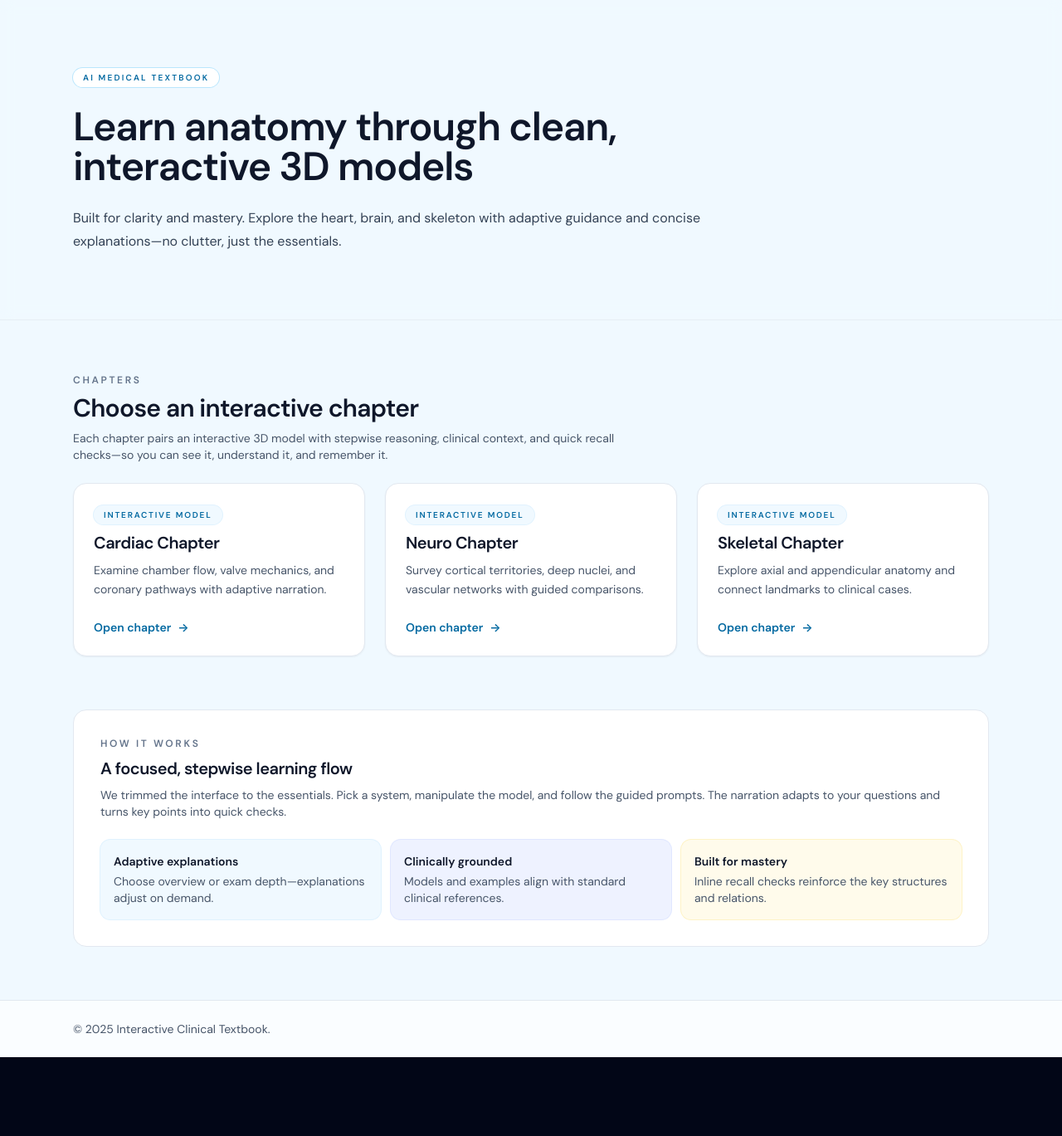
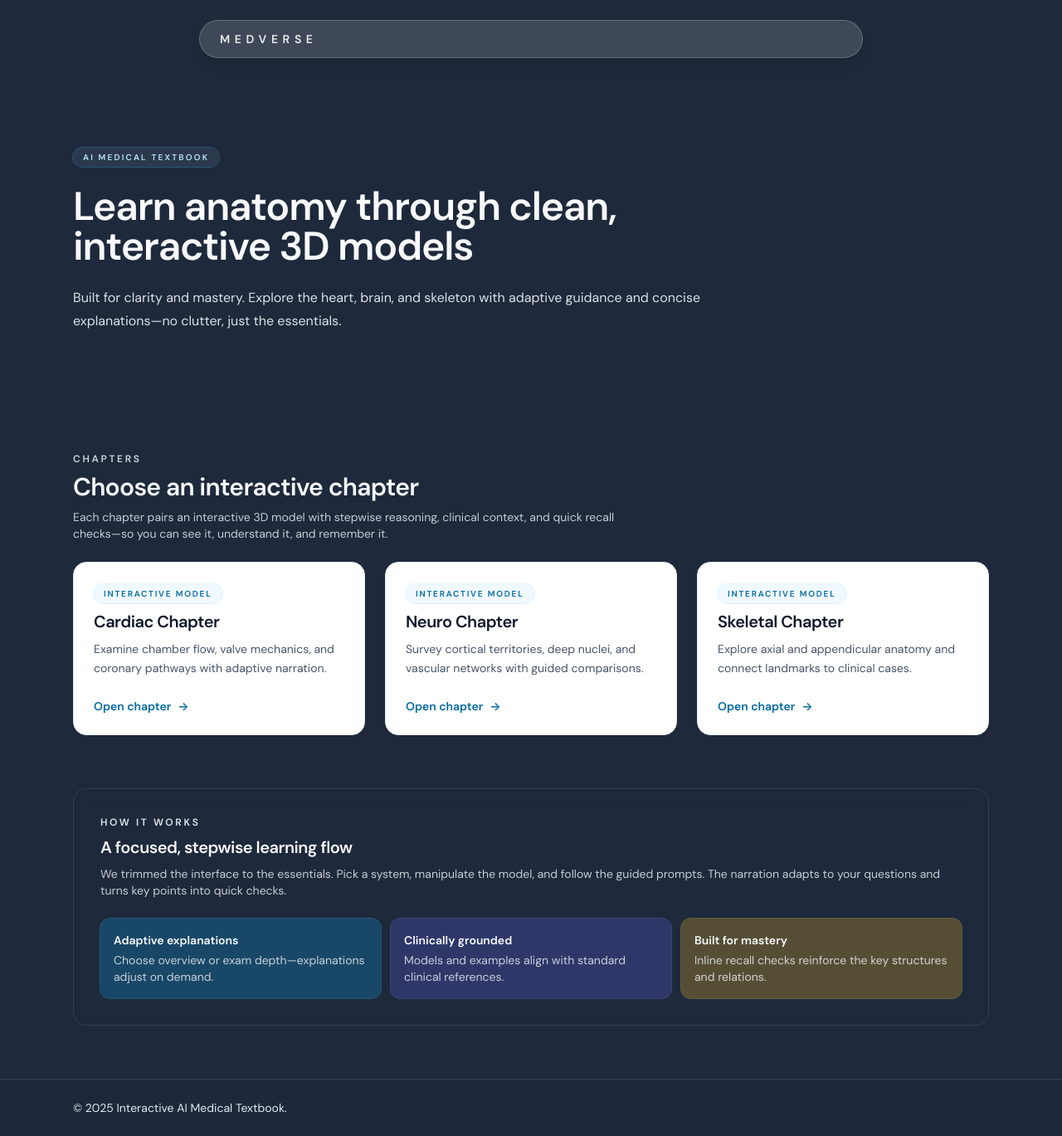
Before and after one commit to decaylee13/Anatomy_View, a React (Vite) app in the folder frontend/: page / in a window 1280 px wide. Shown: the whole page at 83% size. Before the commit the page ends 1274 px from the top, so only its background shows below. Built offline with nearby package versions, Linux system fonts and the light colour scheme.

Commit message:
updated ui

```diff
--- a/frontend/src/App.jsx
+++ b/frontend/src/App.jsx
@@ -1,23 +1,42 @@
 import { useEffect, useState } from 'react';
-import { Navigate, Route, Routes } from 'react-router-dom';
+import { Navigate, Route, Routes, useLocation } from 'react-router-dom';
 
 import Home from './Home.jsx';
 import HeartExperience from './HeartExperience.jsx';
 import BrainExperience from './BrainExperience.jsx';
 import SkeletonExperience from './SkeletonExperience.jsx';
 import MedverseIntro from './components/MedverseIntro.jsx';
+import MedverseNavbar from './components/MedverseNavbar.jsx';
 
 function App() {
-  const [showIntro, setShowIntro] = useState(true);
+  const location = useLocation();
+  const [showIntro, setShowIntro] = useState(() => location.pathname === '/');
 
   useEffect(() => {
-    const timer = window.setTimeout(() => setShowIntro(false), 2200);
+    if (location.pathname !== '/') {
+      setShowIntro(false);
+      return undefined;
+    }
+
+    setShowIntro(true);
+
+    if (typeof window === 'undefined') {
+      return undefined;
+    }
+
+    const timer = window.setTimeout(() => {
+      setShowIntro(false);
+    }, 2200);
+
     return () => window.clearTimeout(timer);
-  }, []);
+  }, [location.pathname]);
+
+  const showNavbar = location.pathname === '/';
 
   return (
     <>
       {showIntro && <MedverseIntro />}
+      {showNavbar && <MedverseNavbar />}
       <Routes>
         <Route path="/" element={<Home />} />
         <Route path="/heart" element={<HeartExperience />} />
--- a/frontend/src/Home.jsx
+++ b/frontend/src/Home.jsx
@@ -48,20 +48,20 @@ function ChapterCard({ chapter }) {
 
 export default function Home() {
   return (
-    <div className="relative min-h-screen overflow-x-hidden overflow-y-auto bg-sky-50 text-slate-800">
-      <div className="pointer-events-none absolute inset-0 -z-10 bg-[radial-gradient(80rem_40rem_at_-10%_-10%,rgba(14,165,233,0.12),transparent_60%)]" />
-      <div className="pointer-events-none absolute inset-0 -z-10 bg-[radial-gradient(60rem_30rem_at_110%_0%,rgba(99,102,241,0.1),transparent_60%)]" />
+    <div className="relative min-h-screen overflow-x-hidden overflow-y-auto bg-slate-800 text-slate-100">
+      <div className="pointer-events-none absolute inset-0 -z-10 bg-[radial-gradient(80rem_40rem_at_-10%_-10%,rgba(147,197,253,0.2),transparent_60%)]" />
+      <div className="pointer-events-none absolute inset-0 -z-10 bg-[radial-gradient(60rem_30rem_at_110%_0%,rgba(165,243,252,0.18),transparent_60%)]" />
 
-      <header className="border-b border-slate-200/70 bg-sky-50/70 backdrop-blur">
-        <div className="mx-auto w-full max-w-6xl px-6 py-16 lg:py-20">
+      <header className="pt-28">
+        <div className="mx-auto w-full max-w-6xl px-6 pb-16 pt-12 lg:pb-20 lg:pt-16">
           <div className="max-w-3xl space-y-6">
-            <p className="inline-flex items-center rounded-full bg-white px-3 py-1 text-[10px] font-semibold uppercase tracking-[0.22em] text-sky-700 ring-1 ring-sky-200">
+            <p className="inline-flex items-center rounded-full bg-slate-700/70 px-3 py-1 text-[10px] font-semibold uppercase tracking-[0.22em] text-sky-200 ring-1 ring-sky-400/30">
               AI Medical Textbook
             </p>
-            <h1 className="text-4xl font-semibold leading-tight text-slate-900 sm:text-5xl">
+            <h1 className="text-4xl font-semibold leading-tight text-slate-50 sm:text-5xl">
               Learn anatomy through clean, interactive 3D models
             </h1>
-            <p className="text-base leading-7 text-slate-700">
+            <p className="text-base leading-7 text-slate-100/90">
               Built for clarity and mastery. Explore the heart, brain, and skeleton with adaptive guidance and concise
               explanations—no clutter, just the essentials.
             </p>
@@ -70,13 +70,13 @@ export default function Home() {
       </header>
 
       <main className="mx-auto w-full max-w-6xl px-6 py-12 lg:py-16">
-        <section aria-labelledby="chapters-heading" className="space-y-6">
+        <section id="chapters" aria-labelledby="chapters-heading" className="space-y-6">
           <div className="flex flex-col gap-2">
-            <p className="text-xs font-semibold uppercase tracking-[0.22em] text-slate-500" id="chapters-heading">
+            <p className="text-xs font-semibold uppercase tracking-[0.22em] text-slate-200/90" id="chapters-heading">
               Chapters
             </p>
-            <h2 className="text-2xl font-semibold text-slate-900 sm:text-3xl">Choose an interactive chapter</h2>
-            <p className="max-w-2xl text-sm text-slate-600">
+            <h2 className="text-2xl font-semibold text-slate-50 sm:text-3xl">Choose an interactive chapter</h2>
+            <p className="max-w-2xl text-sm text-slate-100/80">
               Each chapter pairs an interactive 3D model with stepwise reasoning, clinical context, and quick recall
               checks—so you can see it, understand it, and remember it.
             </p>
@@ -89,35 +89,35 @@ export default function Home() {
           </div>
         </section>
 
-        <section className="mt-16 grid gap-6 rounded-2xl border border-slate-200 bg-white p-8">
+        <section className="mt-16 grid gap-6 rounded-2xl border border-white/10 bg-white/18 p-8 backdrop-blur">
           <div className="space-y-2">
-            <p className="text-xs font-semibold uppercase tracking-[0.22em] text-slate-500">How it works</p>
-            <h3 className="text-xl font-semibold text-slate-900">A focused, stepwise learning flow</h3>
-            <p className="text-sm text-slate-600">
+            <p className="text-xs font-semibold uppercase tracking-[0.22em] text-slate-200">How it works</p>
+            <h3 className="text-xl font-semibold text-slate-50">A focused, stepwise learning flow</h3>
+            <p className="text-sm text-slate-100/80">
               We trimmed the interface to the essentials. Pick a system, manipulate the model, and follow the guided
               prompts. The narration adapts to your questions and turns key points into quick checks.
             </p>
           </div>
-          <ul className="grid gap-3 text-sm text-slate-700 sm:grid-cols-3">
-            <li className="rounded-xl bg-sky-50 p-4 ring-1 ring-sky-100">
-              <p className="font-semibold text-slate-900">Adaptive explanations</p>
-              <p className="mt-1 text-slate-600">Choose overview or exam depth—explanations adjust on demand.</p>
+          <ul className="grid gap-3 text-sm text-slate-100 sm:grid-cols-3">
+            <li className="rounded-xl bg-sky-500/25 p-4 ring-1 ring-sky-400/30">
+              <p className="font-semibold text-slate-50">Adaptive explanations</p>
+              <p className="mt-1 text-slate-100/80">Choose overview or exam depth—explanations adjust on demand.</p>
             </li>
-            <li className="rounded-xl bg-indigo-50 p-4 ring-1 ring-indigo-100">
-              <p className="font-semibold text-slate-900">Clinically grounded</p>
-              <p className="mt-1 text-slate-600">Models and examples align with standard clinical references.</p>
+            <li className="rounded-xl bg-indigo-500/25 p-4 ring-1 ring-indigo-400/30">
+              <p className="font-semibold text-slate-50">Clinically grounded</p>
+              <p className="mt-1 text-slate-100/80">Models and examples align with standard clinical references.</p>
             </li>
-            <li className="rounded-xl bg-amber-50 p-4 ring-1 ring-amber-100">
-              <p className="font-semibold text-slate-900">Built for mastery</p>
-              <p className="mt-1 text-slate-600">Inline recall checks reinforce the key structures and relations.</p>
+            <li className="rounded-xl bg-amber-400/25 p-4 ring-1 ring-amber-300/30">
+              <p className="font-semibold text-slate-50">Built for mastery</p>
+              <p className="mt-1 text-slate-100/80">Inline recall checks reinforce the key structures and relations.</p>
             </li>
           </ul>
         </section>
       </main>
 
-      <footer className="border-t border-slate-200 bg-white/70">
-        <div className="mx-auto w-full max-w-6xl px-6 py-6 text-sm text-slate-600">
-          <p>© {new Date().getFullYear()} Interactive Clinical Textbook.</p>
+      <footer className="border-t border-white/10 bg-slate-800/85">
+        <div className="mx-auto w-full max-w-6xl px-6 py-6 text-sm text-slate-200">
+          <p>© {new Date().getFullYear()} Interactive AI Medical Textbook.</p>
         </div>
       </footer>
     </div>
--- a/frontend/src/components/MedverseIntro.jsx
+++ b/frontend/src/components/MedverseIntro.jsx
@@ -4,9 +4,9 @@ function MedverseIntro() {
     const letters = useMemo(() => ['M', 'E', 'D', 'V', 'E', 'R', 'S', 'E'], []);
 
     return (
-        <div className="fixed inset-0 z-50 flex items-center justify-center bg-slate-950">
+        <div className="fixed inset-0 z-50 flex items-center justify-center bg-sky-950">
             <div className="flex flex-col items-center gap-6">
-                <div className="flex gap-3 text-4xl font-semibold tracking-[0.6em] text-slate-100 sm:text-5xl">
+                <div className="flex gap-1 text-4xl font-semibold tracking-[0.28em] text-slate-100 sm:text-5xl">
                     {letters.map((letter, index) => (
                         <span
                             key={`${letter}-${index}`}
@@ -20,8 +20,8 @@ function MedverseIntro() {
                 <div className="w-48 sm:w-64">
                     <div className="medverse-intro-bar" />
                 </div>
-                <p className="text-xs font-medium uppercase tracking-[0.4em] text-slate-400">
-                    Interactive medical textbook
+                <p className="text-sm font-medium uppercase tracking-[0.4em] text-slate-400 sm:text-base">
+                    Interactive ai medical textbook
                 </p>
             </div>
         </div>
--- /dev/null
+++ b/frontend/src/components/MedverseNavbar.jsx
@@ -0,0 +1,15 @@
+import { Link } from 'react-router-dom';
+
+function MedverseNavbar() {
+    return (
+        <header className="fixed inset-x-0 top-6 z-40 flex justify-center">
+            <div className="flex w-[min(90%,800px)] items-center justify-between rounded-full border border-white/20 bg-white/15 px-6 py-3 text-white shadow-lg backdrop-blur">
+                <Link to="/" className="flex items-center gap-3 text-white">
+                    <span className="text-sm font-semibold uppercase tracking-[0.4em] text-white/90">Medverse</span>
+                </Link>
+            </div>
+        </header>
+    );
+}
+
+export default MedverseNavbar;
```
Also changed, not shown: 2 other files (tests, documents, lock files or other folders).
